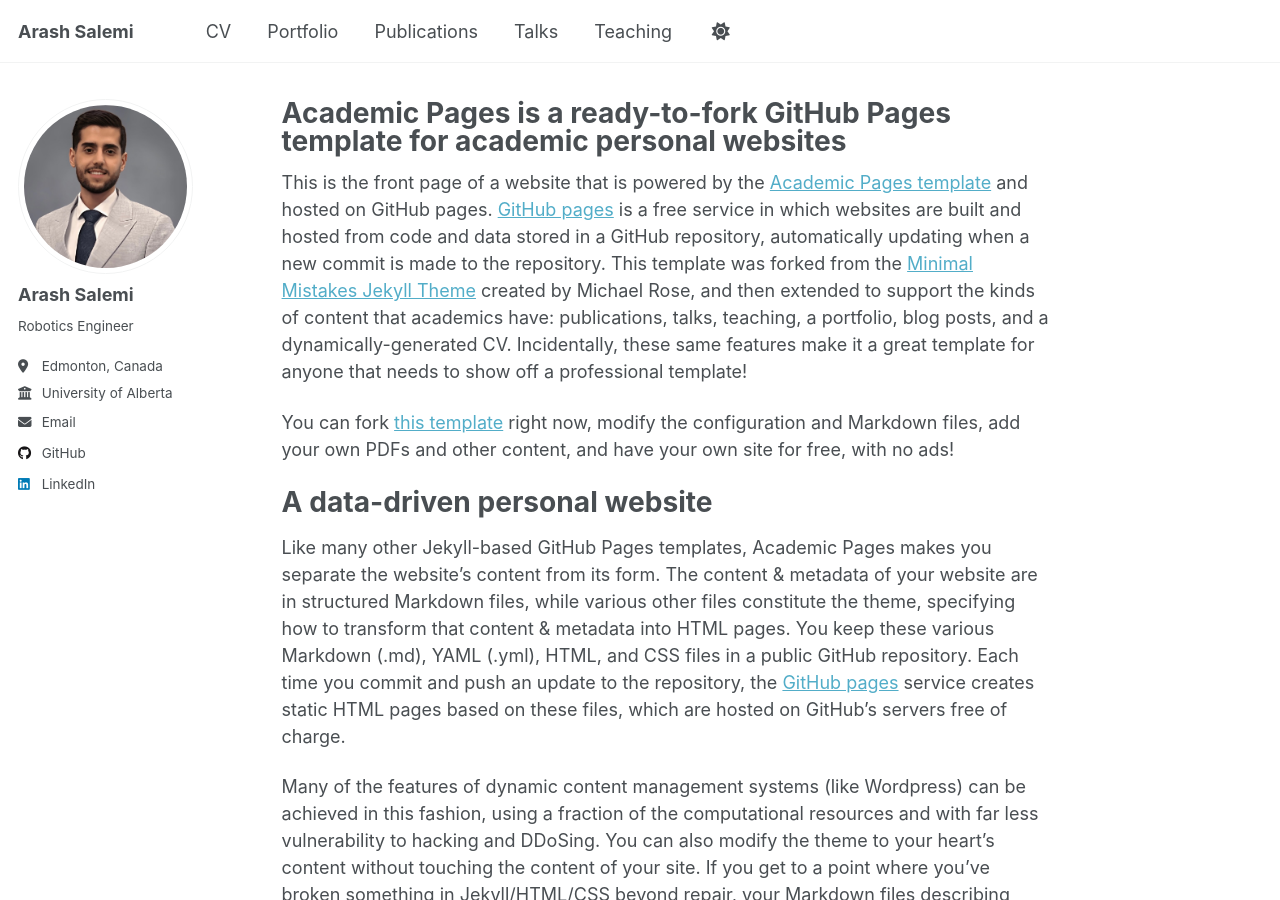
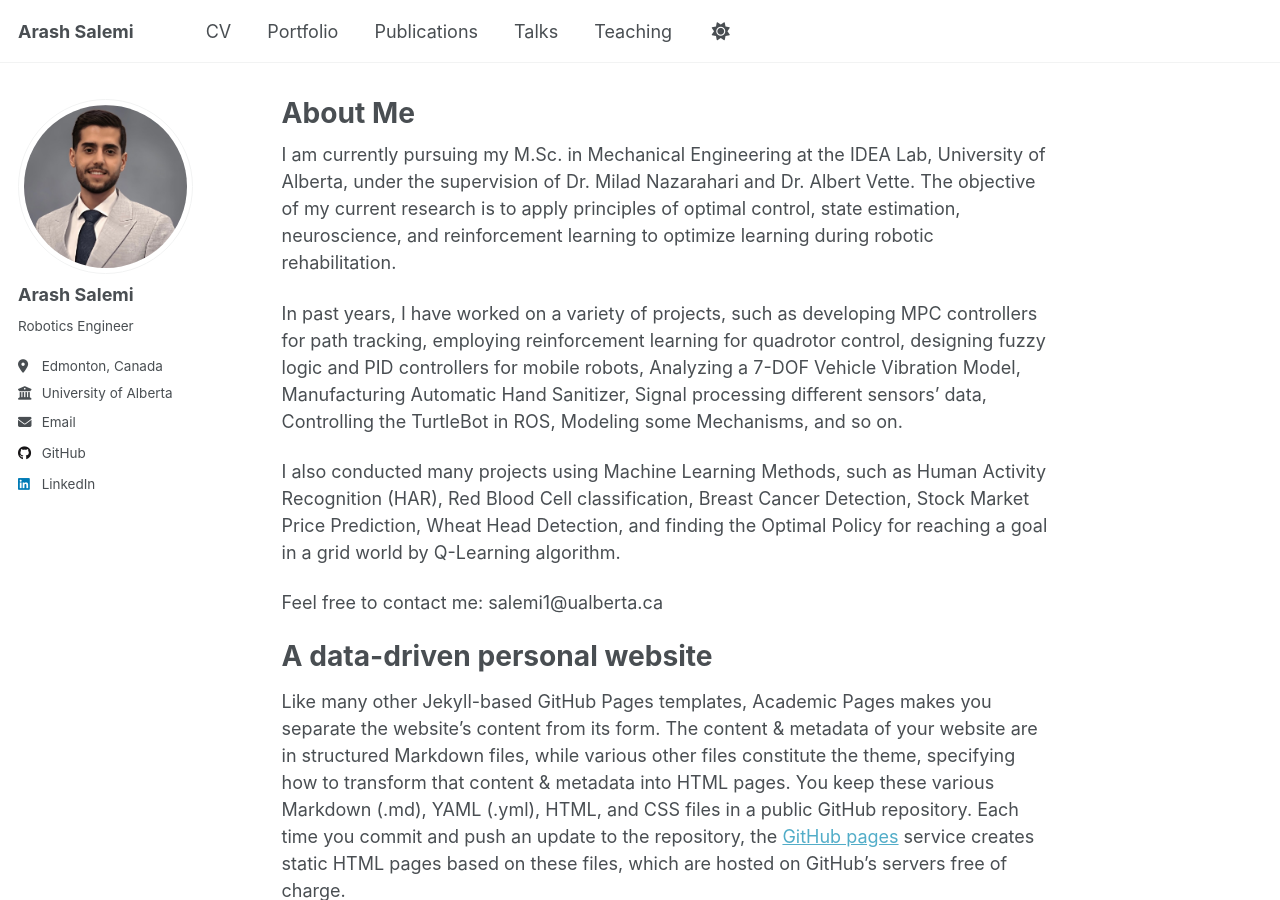
Before and after one commit to arash-salemi/arash-salemi.github.io, a Jekyll site: the page built from _pages/about.md, in a window 1280 px wide and 900 px high. Built offline with Jekyll 4.4.1, drawn with Linux system fonts in a browser that asks for light colours; a script that is not in the unit is left out.

Commit message:
Update about.md

```diff
--- a/_pages/about.md
+++ b/_pages/about.md
@@ -1,15 +1,19 @@
 ---
 permalink: /
-title: "Academic Pages is a ready-to-fork GitHub Pages template for academic personal websites"
+title: "About Me"
 author_profile: true
 redirect_from:
   - /about/
   - /about.html
 ---
 
-This is the front page of a website that is powered by the [Academic Pages template](https://github.com/academicpages/academicpages.github.io) and hosted on GitHub pages. [GitHub pages](https://pages.github.com) is a free service in which websites are built and hosted from code and data stored in a GitHub repository, automatically updating when a new commit is made to the repository. This template was forked from the [Minimal Mistakes Jekyll Theme](https://mmistakes.github.io/minimal-mistakes/) created by Michael Rose, and then extended to support the kinds of content that academics have: publications, talks, teaching, a portfolio, blog posts, and a dynamically-generated CV. Incidentally, these same features make it a great template for anyone that needs to show off a professional template!
+I am currently pursuing my M.Sc. in Mechanical Engineering at the IDEA Lab, University of Alberta, under the supervision of Dr. Milad Nazarahari and Dr. Albert Vette. The objective of my current research is to apply principles of optimal control, state estimation, neuroscience, and reinforcement learning to optimize learning during robotic rehabilitation.
 
- You can fork [this template](https://github.com/academicpages/academicpages.github.io) right now, modify the configuration and Markdown files, add your own PDFs and other content, and have your own site for free, with no ads!
+In past years, I have worked on a variety of projects, such as developing MPC controllers for path tracking, employing reinforcement learning for quadrotor control, designing fuzzy logic and PID controllers for mobile robots, Analyzing a 7-DOF Vehicle Vibration Model, Manufacturing Automatic Hand Sanitizer, Signal processing different sensors’ data, Controlling the TurtleBot in ROS, Modeling some Mechanisms, and so on.
+
+I also conducted many projects using Machine Learning Methods, such as Human Activity Recognition (HAR), Red Blood Cell classification, Breast Cancer Detection, Stock Market Price Prediction, Wheat Head Detection, and finding the Optimal Policy for reaching a goal in a grid world by Q-Learning algorithm.
+
+Feel free to contact me: salemi1@ualberta.ca
 
 A data-driven personal website
 ======
```
